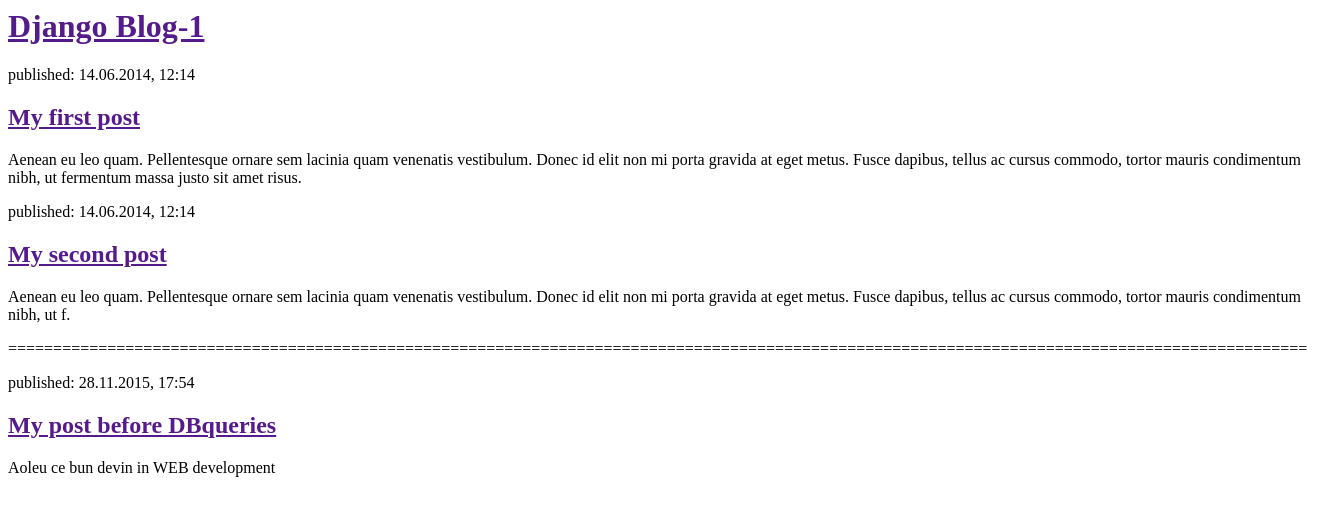
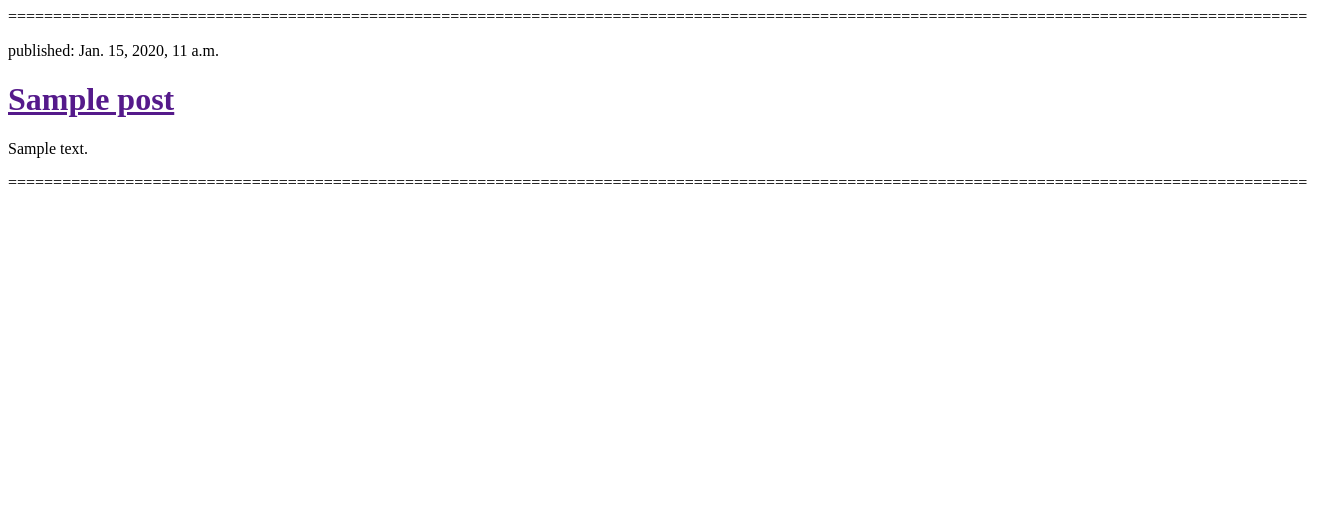
Before and after one commit to gavrilmihai/django-blog, a Django app: template blog/templates/blog/post_list.html in a window 1320 px wide. Shown: the top 516 px of the page. Run offline with Django 3.2, Linux system fonts and the light colour scheme; the template is opened without the code that fills it: values that come from a table or form of the project are taken from there, others are empty; tables that the repository leaves empty hold one stand-in row (values such as "Sample post").

Commit message:
First Django Query Set

```diff
--- a/blog/templates/blog/post_list.html
+++ b/blog/templates/blog/post_list.html
@@ -3,26 +3,14 @@
         <title>Django GRUSU blog</title>
     </head>
     <body>
-        <div>
-            <h1><a href="">Django Blog-1</a></h1>
-        </div>
-
-        <div>
-            <p>published: 14.06.2014, 12:14</p>
-            <h2><a href="">My first post</a></h2>
-            <p>Aenean eu leo quam. Pellentesque ornare sem lacinia quam venenatis vestibulum. Donec id elit non mi porta gravida at eget metus. Fusce dapibus, tellus ac cursus commodo, tortor mauris condimentum nibh, ut fermentum massa justo sit amet risus.</p>
-        </div>
-
-        <div>
-            <p>published: 14.06.2014, 12:14</p>
-            <h2><a href="">My second post</a></h2>
-            <p>Aenean eu leo quam. Pellentesque ornare sem lacinia quam venenatis vestibulum. Donec id elit non mi porta gravida at eget metus. Fusce dapibus, tellus ac cursus commodo, tortor mauris condimentum nibh, ut f.</p>
-        </div>
 ================================================================================================================================================
-        <div>
-            <p>published: 28.11.2015, 17:54</p>
-            <h2><a href="">My post before DBqueries</a></h2>
-            <p>Aoleu ce bun devin in WEB development </p>
-        </div>
+{% for post in posts %}
+    <div>
+        <p>published: {{ post.published_date }}</p>
+        <h1><a href="">{{ post.title }}</a></h1>
+        <p>{{ post.text|linebreaks }}</p>
+    </div>
+{% endfor %}
+================================================================================================================================================
     </body>
 </html>
--- a/blog/views.py
+++ b/blog/views.py
@@ -1,5 +1,7 @@
 from django.shortcuts import render
-
+from django.utils import timezone
+from .models import Post
 # Create your views here.
 def post_list(request):
-    return render(request, 'blog/post_list.html', {})
+    posts = Post.objects.filter(published_date__lte=timezone.now()).order_by('published_date')
+    return render(request, 'blog/post_list.html', {'posts': posts})
```
